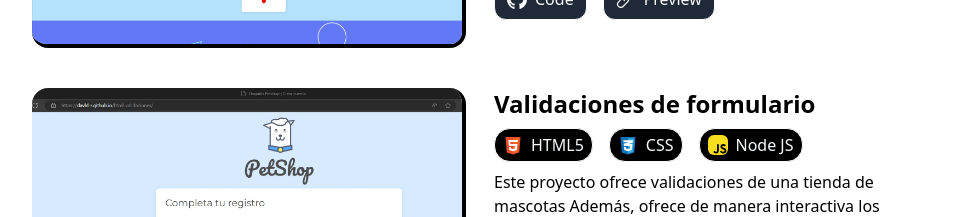
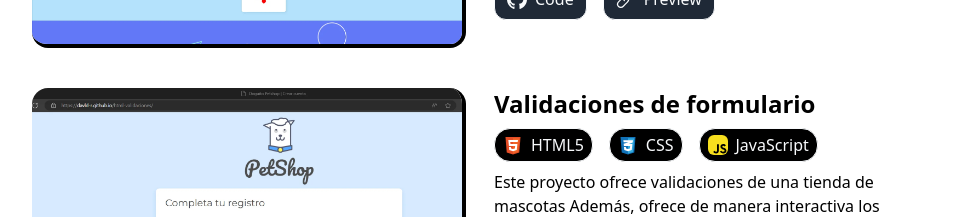
Before and after one commit to davld-R/por, a React (Vite) app: page / in a window 1280 px wide. Shown: the part 1680-1897 px from the top of the page, without its empty margins (160-1117 px from the left). Built offline with nearby package versions, Linux system fonts and the light colour scheme.

Commit message:
nuevo texto en validaciones

```diff
--- a/src/components/Proyectos/Validaciones.tsx
+++ b/src/components/Proyectos/Validaciones.tsx
@@ -21,7 +21,7 @@ export default function Validaciones() {
         <span>
           <JavaScriptIcon width="20px" height="20px" />
         </span>
-        Node JS
+        JavaScript
       </li>
     </ul>
   );
```
